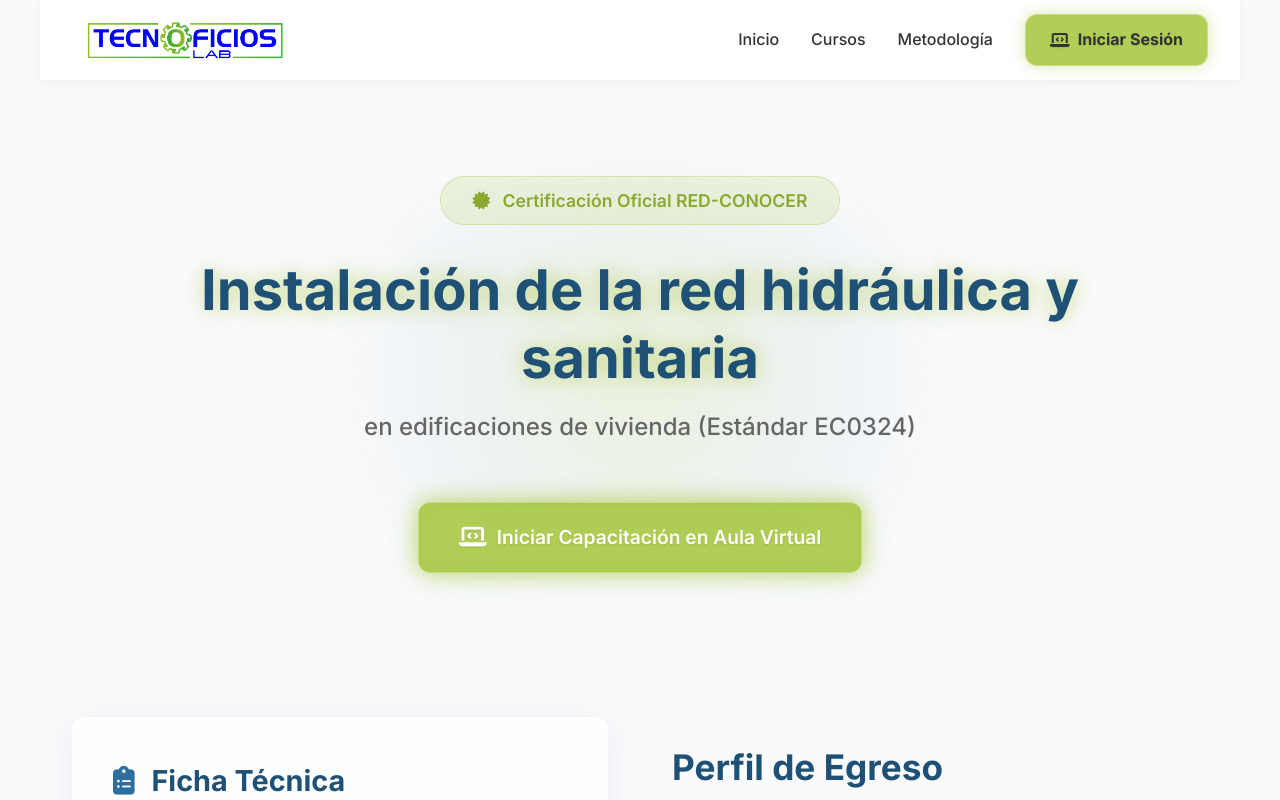
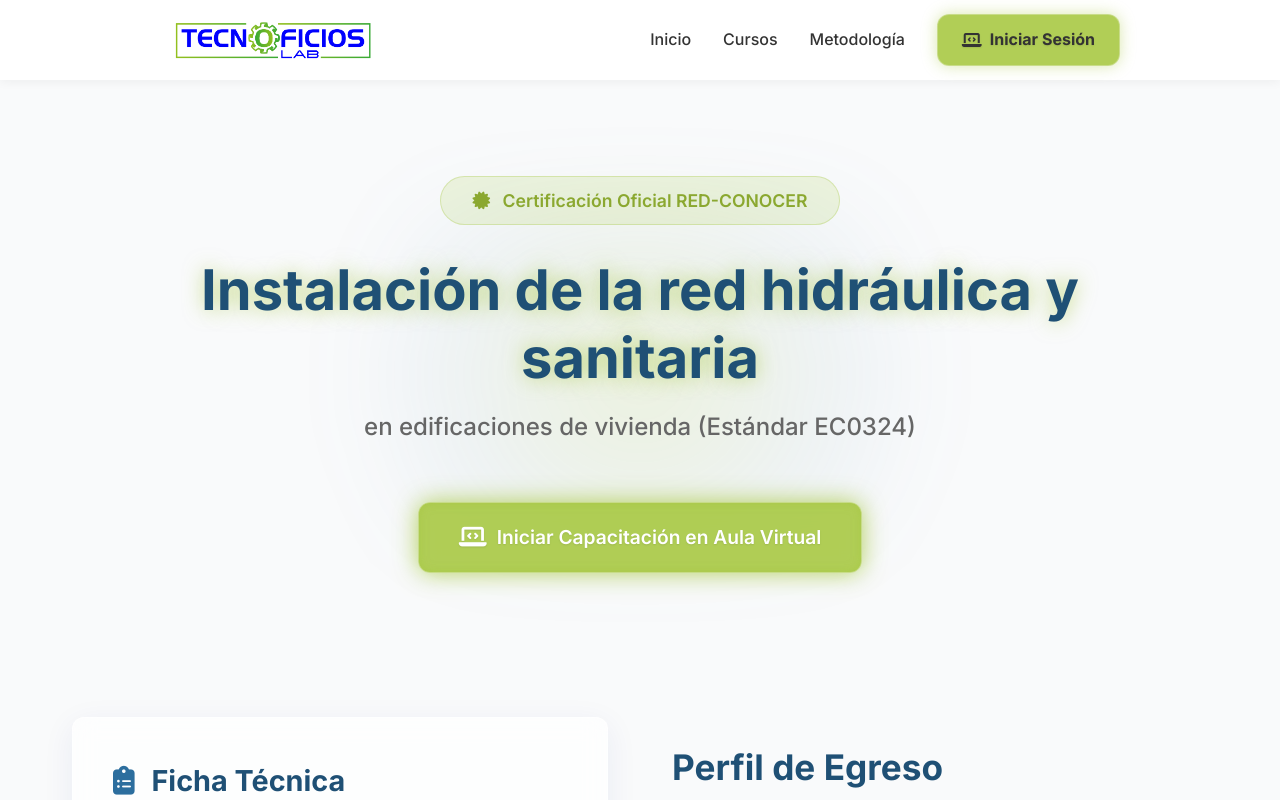
Before and after one commit to Hericraft-Ags/tecno-oficios, a Vue app: page /hidraulic-course in a window 1280 px wide. Shown: the top 800 px of the page. Built offline with nearby package versions, Linux system fonts and the light colour scheme.

Commit message:
Correccion navbar

```diff
--- a/src/components/TheNavbar.vue
+++ b/src/components/TheNavbar.vue
@@ -1,5 +1,5 @@
 <template>
-    <div class="container header header-container">
+    <div class="header header-container">
         <router-link to="/" data-aos="fade-right">
         <img
             src="../assets/logo.png"
--- a/src/style.css
+++ b/src/style.css
@@ -157,6 +157,9 @@ a {
   position: sticky;
   top: 0;
   z-index: 100;
+  width: 100%;
+  margin: 0 auto;
+  padding: 0 10rem;
 }
 
 .header-container {
```
